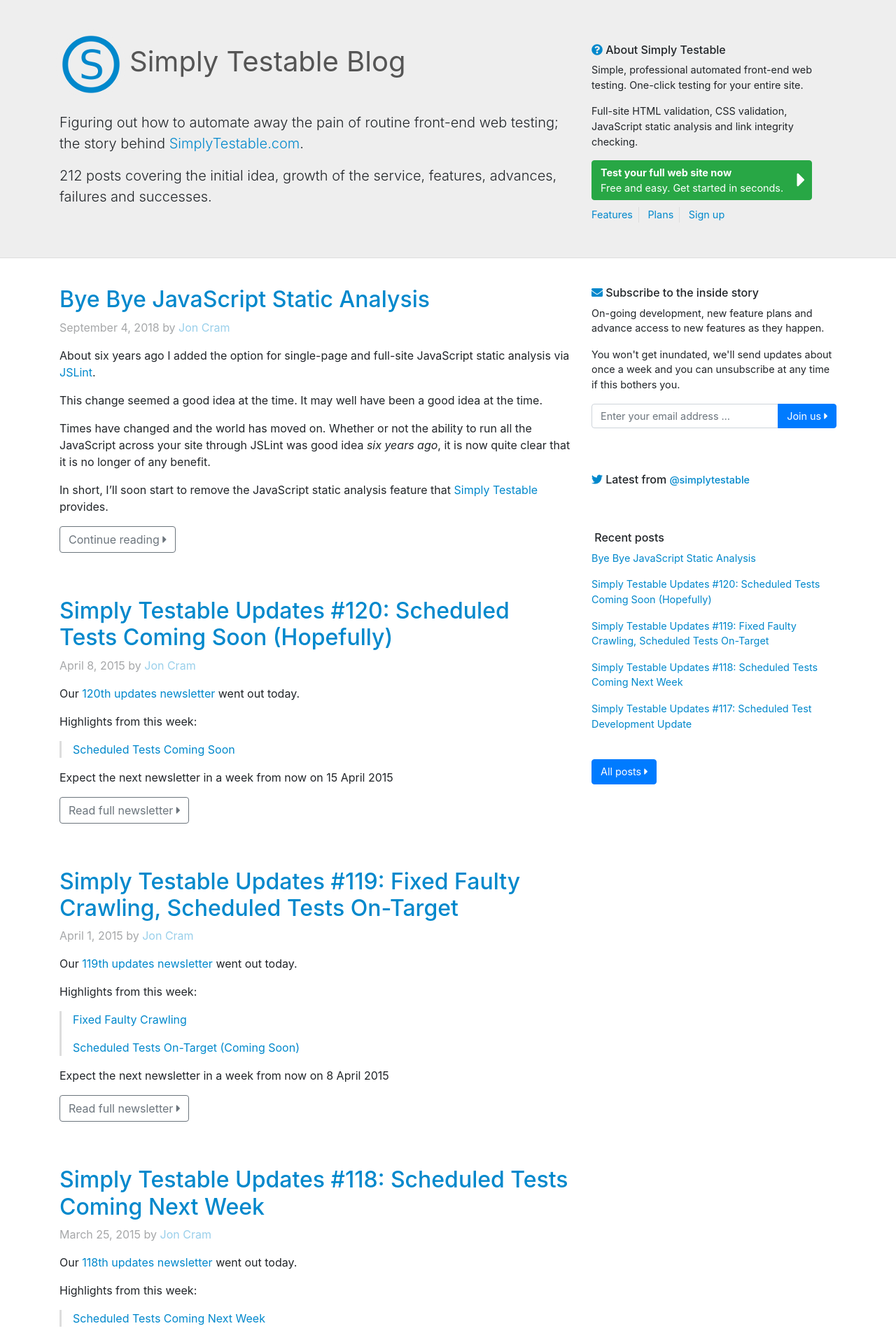
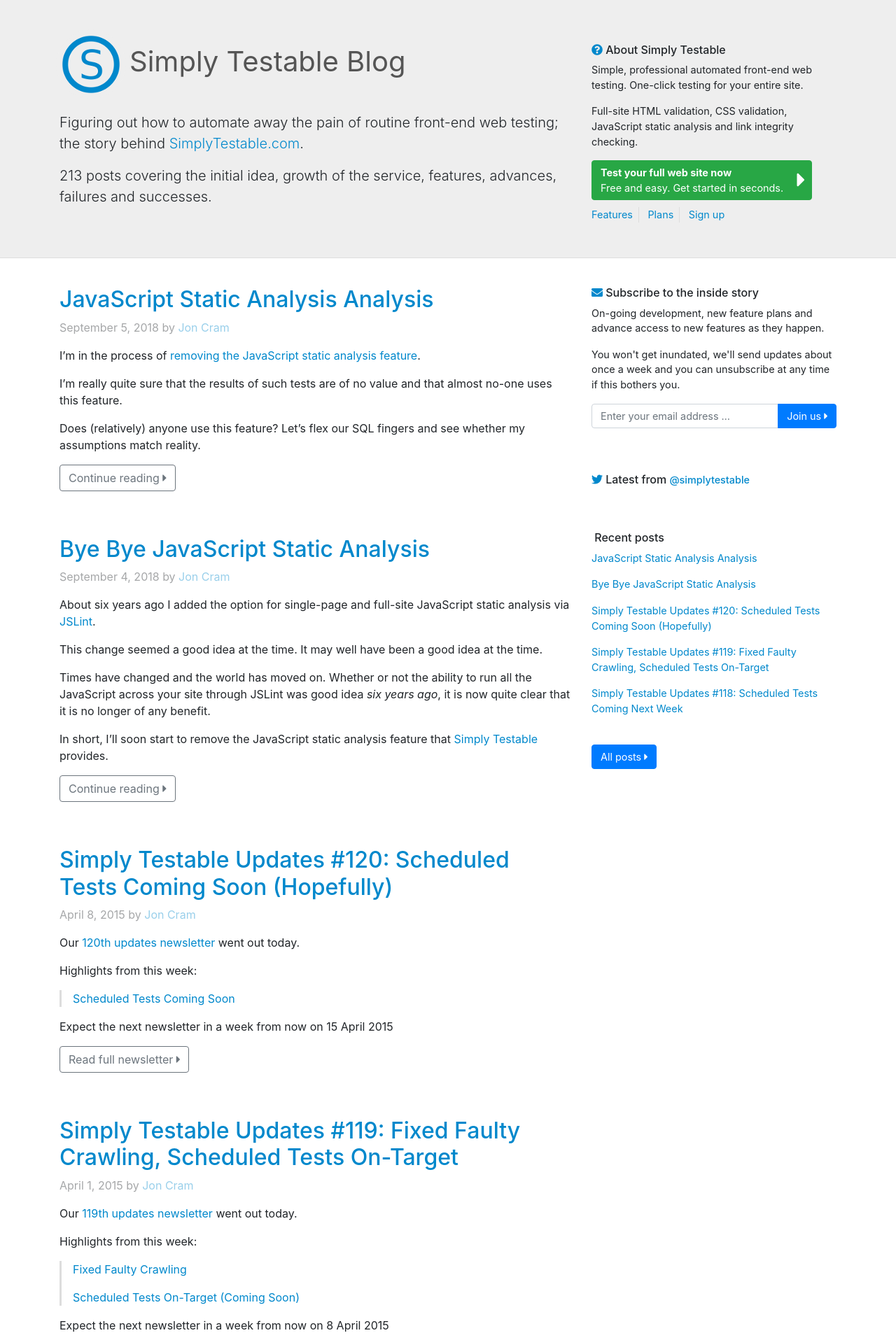
Before and after one commit to webignition/blog.simplytestable.com, a Jekyll site: the page built from index.html, in a window 1280 px wide. Shown: the top 1915 px of the page at 70% size. Built offline with Jekyll 4.4.1, drawn with Linux system fonts in a browser that asks for light colours; nearby versions of some CDN libraries; comment, search, counter and statistics services are not loaded; part of the change alters nothing that is shown; some of the changed text lies outside the part shown.

Commit message:
Create 'JavaScript Static Analysis Analysis' post (#19)

```diff
--- /dev/null
+++ b/_posts/2018/2018-09-05-javascript-static-analysis-analysis.md
@@ -0,0 +1,427 @@
+---
+title: "JavaScript Static Analysis Analysis"
+author: joncram
+excerpt_separator: <!--more-->
+---
+I'm in the process of [removing the JavaScript static analysis feature](/bye-bye-javascript-static-analysis/).
+
+I'm really quite sure that the results of such tests are of no value and that almost no-one uses this feature.
+
+Does (relatively) anyone use this feature? Let's flex our SQL fingers and see whether my assumptions match reality.
+
+<!--more-->
+
+### In Short
+From looking at how the different test types (HTML validation, CSS validation, JavaScript static analysis and link
+integrity) are used, it looks like JavaScript static analysis is used only because it can be and not because it
+needs to be.
+
+In all cases where a specific URL is tested more than once, just 2.3% of re-tests are for JavaScript static analysis.
+This says that people may try the feature once but, generally, never again.
+
+Does anyone use this feature? No.
+
+### Tests, Tasks and the Difference Between Them
+
+A full-site test covering X aspects for a website with Y URLs will result in X * Y tests being carried out. See how
+the word 'test' occurs twice in that last sentence?
+
+In both cases, the word 'test' has a specific meaning. Time to get a little more specific.
+
+A full-site _test_ covering X aspects for a website with Y URLs will result in X * Y _tasks_ being performed. That's
+better.
+
+A test covers the whole operation of examining some aspects of a website. A task is the actual examination of a specific
+aspect for a specific URL.
+
+You need to be aware of this to correctly understand what comes next.
+
+### How Many Tests Have Been Run?
+
+If I want to examine how many tests of a certain type have been run compared to either all tests or to tests
+of different types, I need to know how many tests have been run.
+
+We're looking at how many times someone chose to run a test of a website. Tests, not tasks, just to be clear.
+
+There have been 72,751 tests run so far. That includes tests run under our free demo account in addition to tests
+run by all of you who have created accounts. The free demo account does not offer JavaScript static analysis so let's
+exclude those.
+
+There have been 9,051 non-demo tests run so far. Of those, 2,426 have been run by me under my own accounts. Best to exclude those since I'm far from a
+representative user.
+
+There have been 6,625 non-demo tests run so far by everyone with an account who is not me. This feels about right as
+not everyone who finds us decides to create an account.
+
+Good, what can we look at next?
+
+### How Many Tasks Have Been Performed?
+
+The 6,625 non-demo tests run so far (by everyone with an account who is not me) cover 1,003,216 tasks.
+
+What test types do these cover?
+
+<table class="table stats table-striped">
+    <tr>
+        <th>Test type</th>
+        <th class="table-data-numeric">Number of tasks</th>
+        <th class="table-data-numeric">Percentage of tasks of this type</th>
+    </tr>
+    <tr>
+        <td>HTML Validation</td>
+        <td class="table-data-numeric">213,598</td>
+        <td class="table-data-numeric">21%</td>
+    </tr>
+    <tr>
+        <td>CSS Validation</td>
+        <td class="table-data-numeric">182,147</td>
+        <td class="table-data-numeric">18%</td>
+    </tr>
+    <tr>
+        <td>JS Static Analysis</td>
+        <td class="table-data-numeric">79,193</td>
+        <td class="table-data-numeric">8%</td>
+    </tr>
+    <tr>
+        <td>Link Integrity</td>
+        <td class="table-data-numeric">528,278</td>
+        <td class="table-data-numeric">53%</td>
+    </tr>
+</table>
+
+Whilst JavaScript Static Analysis lags behind at only 8% of all tasks carried out, we're still looking at nearly 80,000
+of such tasks being performed. It's not clear yet if this seemingly-low number is relevant.
+
+Perhaps many people choose to run JavaScript static analysis on its own against very small sites and other people
+choose to run the other test types on their own against very large sites?
+
+We need to dig a little deeper.
+
+### How Many Tasks Are Run Again?
+
+We have so far seen the number of tasks performed for each test type. JavaScript static analysis looks to be
+underused, link integrity seems highly used and both HTML and CSS validation are somewhat equal somewhere in the middle.
+
+What interests me is how often different types of test are run *again*.
+
+You might run a specific type of test against a website once and then decide that that sort of testing is not for you.
+Or you might like what the test results tell you and, possibly after making changes to the website that was tested, you
+might run the same types of test again.
+
+Repeat usage might suggest greater interest. Let's see.
+
+- 1,003,216 tasks have been carried out
+- 373,284 unique URLs have been tested
+- 629,932 unique URLs have been tested more than once
+
+<table class="table stats table-striped">
+    <tr>
+        <th>Test type</th>
+        <th class="table-data-numeric">Number of tasks</th>
+        <th class="table-data-numeric">Unique URL count</th>
+        <th class="table-data-numeric">Re-test count</th>
+        <th class="table-data-numeric">Percentage of re-test tasks of this type</th>
+    </tr>
+    <tr>
+        <td>HTML Validation</td>
+        <td class="table-data-numeric">213,598</td>
+        <td class="table-data-numeric">121,050</td>
+        <td class="table-data-numeric">92,548</td>
+        <td class="table-data-numeric">15%</td>
+    </tr>
+    <tr>
+        <td>CSS Validation</td>
+        <td class="table-data-numeric">182,147</td>
+        <td class="table-data-numeric">110,304</td>
+        <td class="table-data-numeric">71,843</td>
+        <td class="table-data-numeric">11%</td>
+    </tr>
+    <tr>
+        <td>JS Static Analysis</td>
+        <td class="table-data-numeric">79,193</td>
+        <td class="table-data-numeric">64,869</td>
+        <td class="table-data-numeric">14,324</td>
+        <td class="table-data-numeric">2.3%</td>
+    </tr>
+    <tr>
+        <td>Link Integrity</td>
+        <td class="table-data-numeric">528,278</td>
+        <td class="table-data-numeric">77,061</td>
+        <td class="table-data-numeric">451,217</td>
+        <td class="table-data-numeric">72%</td>
+    </tr>
+</table>
+
+
+### How Many Tests Are Run That Test _X_?
+
+A test might cover multiple test types (and we'll see a bit later that this is most often the case). For now, let's
+see how many tests cover at least one specific test type.
+
+<table class="table stats table-striped">
+    <tr>
+        <th>Test type</th>
+        <th class="table-data-numeric">Number of tests</th>
+        <th class="table-data-numeric">Percentage of tests covering this type</th>
+    </tr>
+    <tr>
+        <td>HTML Validation</td>
+        <td class="table-data-numeric">4,755</td>
+        <td class="table-data-numeric">72%</td>
+    </tr>
+    <tr>
+        <td>CSS Validation</td>
+        <td class="table-data-numeric">3,569</td>
+        <td class="table-data-numeric">54%</td>
+    </tr>
+    <tr>
+        <td>JS Static Analysis</td>
+        <td class="table-data-numeric">1,525</td>
+        <td class="table-data-numeric">23%</td>
+    </tr>
+    <tr>
+        <td>Link Integrity</td>
+        <td class="table-data-numeric">2,189</td>
+        <td class="table-data-numeric">33%</td>
+    </tr>
+</table>
+
+We can already see that JavaScript static analysis is the least popular type of test, however nearly a quarter
+of all tests choose this feature.
+
+We need to dig deeper and look at the situations in which JavaScript Static Analysis is chosen.
+
+### How Many Tests Are Run That Test Only _X_ (And _Y_ and _Z_)?
+
+Most people carry out more than one type of test at a time. Why run a HTML validation test and then
+separately a CSS validation test when you can carry out both at once?
+
+There are 14 unique ways to select between the four test types. Here's how many times the different permutations have
+been chosen. Those with a percentage usage of less than one have been de-emphasised.
+
+<table class="table stats table-striped">
+    <tr>
+        <th>Test types</th>
+        <th class="table-data-numeric">Number of tests</th>
+        <th class="table-data-numeric">Percentage of tests covering this type</th>
+    </tr>
+    <tr>
+        <td>HTML Validation only</td>
+        <td class="table-data-numeric">431</td>
+        <td class="table-data-numeric">6.5%</td>
+    </tr>
+    <tr class="de-emphasise">
+        <td>CSS Validation only</td>
+        <td class="table-data-numeric">51</td>
+        <td class="table-data-numeric">0.77%</td>
+    </tr>
+    <tr class="de-emphasise">
+        <td>JS Static Analysis only</td>
+        <td class="table-data-numeric">11</td>
+        <td class="table-data-numeric">0.16%</td>
+    </tr>
+    <tr>
+        <td>Link Integrity only</td>
+        <td class="table-data-numeric">198</td>
+        <td class="table-data-numeric">3%</td>
+    </tr>
+    <tr>
+        <td>HTML Validation and CSS Validation only</td>
+        <td class="table-data-numeric">1,880</td>
+        <td class="table-data-numeric">28%</td>
+    </tr>
+    <tr class="de-emphasise">
+        <td>HTML Validation and JS Static Analysis only</td>
+        <td class="table-data-numeric">4</td>
+        <td class="table-data-numeric">0.06%</td>
+    </tr>
+    <tr>
+        <td>HTML Validation and Link Integrity only</td>
+        <td class="table-data-numeric">794</td>
+        <td class="table-data-numeric">12%</td>
+    </tr>
+    <tr class="de-emphasise">
+        <td>CSS Validation and JS Static Analysis only</td>
+        <td class="table-data-numeric">3</td>
+        <td class="table-data-numeric">0.05%</td>
+    </tr>
+    <tr class="de-emphasise">
+        <td>CSS Validation and Link Integrity only</td>
+        <td class="table-data-numeric">4</td>
+        <td class="table-data-numeric">0.06%</td>
+    </tr>
+    <tr class="de-emphasise">
+        <td>JS Static Analysis and Link Integrity only</td>
+        <td class="table-data-numeric">0</td>
+        <td class="table-data-numeric">0%</td>
+    </tr>
+    <tr>
+        <td>HTML Validation, CSS Validation and JS Static Analysis only</td>
+        <td class="table-data-numeric">461</td>
+        <td class="table-data-numeric">7%</td>
+    </tr>
+    <tr>
+        <td>HTML Validation, CSS Validation and Link Integrity only</td>
+        <td class="table-data-numeric">147</td>
+        <td class="table-data-numeric">2.2%</td>
+    </tr>
+    <tr class="de-emphasise">
+        <td>CSS Validation, JS Static Analysis and Link Integrity only</td>
+        <td class="table-data-numeric">0</td>
+        <td class="table-data-numeric">0%</td>
+    </tr>
+    <tr>
+        <td>HTML Validation, CSS Validation, JS Static Analysis and Link Integrity</td>
+        <td class="table-data-numeric">1,023</td>
+        <td class="table-data-numeric">15%</td>
+    </tr>
+</table>
+
+That's a lot to look at. Let's exclude the de-emphasised rows and order them by percentage usage.
+
+<table class="table stats table-striped">
+    <tr>
+        <th>Test types</th>
+        <th class="table-data-numeric">Number of tests</th>
+        <th class="table-data-numeric">Percentage of tests covering this type</th>
+    </tr>
+    <tr>
+        <td>HTML Validation and CSS Validation only</td>
+        <td class="table-data-numeric">1,880</td>
+        <td class="table-data-numeric">28%</td>
+    </tr>
+    <tr>
+        <td>HTML Validation, CSS Validation, JS Static Analysis and Link Integrity</td>
+        <td class="table-data-numeric">1,023</td>
+        <td class="table-data-numeric">15%</td>
+    </tr>
+    <tr>
+        <td>HTML Validation and Link Integrity only</td>
+        <td class="table-data-numeric">794</td>
+        <td class="table-data-numeric">12%</td>
+    </tr>
+    <tr>
+        <td>HTML Validation, CSS Validation and JS Static Analysis only</td>
+        <td class="table-data-numeric">461</td>
+        <td class="table-data-numeric">7%</td>
+    </tr>
+    <tr>
+        <td>HTML Validation only</td>
+        <td class="table-data-numeric">431</td>
+        <td class="table-data-numeric">6.5%</td>
+    </tr>
+    <tr>
+        <td>Link Integrity only</td>
+        <td class="table-data-numeric">198</td>
+        <td class="table-data-numeric">3%</td>
+    </tr>
+    <tr>
+        <td>HTML Validation, CSS Validation and Link Integrity only</td>
+        <td class="table-data-numeric">147</td>
+        <td class="table-data-numeric">2.2%</td>
+    </tr>
+</table>
+
+We can see that 15% of all tests are run with all test types (HTML validation, CSS validation, JavaScript static
+analysis and link integrity) and 7% of all tests are the same minus the link integrity checks.
+
+That adds up to there being 22% of tests that feature JavaScript static analysis. Those with keen eyes
+will see that this doesn't equal the 23% previously stated. I'm dealing with rounded numbers here, it's close enough.
+
+### Analysis
+
+I'm going to admit that I have a bias. I think that running JavaScript static analysis tests against production
+code is of no benefit.
+
+But what I'm really interested in is where the usage of the JavaScript static analysis feature fits in. What does all
+of the above data say?
+
+#### How Many Tasks Are Run Again?
+
+We can learn quite a bit. More tasks have been run than URLs have been tested. Some URLs are tested more than once.
+
+For all tasks that are a re-test, only 2.3% choose JavaScript static analysis. This suggests a usage pattern of trying
+the JavaScript static analysis feature once but not again.
+
+#### How Many Tasks Have Been Performed?
+
+There's nothing useful to learn from this section.
+
+We can see that 8% of tasks are for JavaScript static analysis. This seems like a low number, but without further
+context this is somewhat meaningless.
+
+#### How Many Tests Are Run That Test Only X (And Y and Z)?
+
+The table rows in _How Many Tests Are Run That Test Only X (And Y and Z)_ that are de-emphasised can
+be excluded from consideration.
+
+The now-excluded rows that feature JavaScript static analysis cover just 18 tests, 0.27% of the total. These rows
+are de-emphasised for a reason: relatively speaking, no-one runs those test configurations.
+
+Side statistic: one of these now-excluded JavaScript static analysis test configurations is used roughly once every
+3&#189; months.
+
+Looking only at the remaining table data, the JavaScript static analysis option is present in only two cases:
+
+- at the same time as HTML validation, CSS validation and link integrity
+- at the same time as HTML validation and CSS validation only
+
+What this looks like to me is that JavaScript static analysis is selected at the same time as everything else. This
+seems to suggest that it is selected because it can be and not because it needs to be.
+
+Does this apply to anything else? Let's see.
+
+<table class="table stats table-striped">
+    <tr>
+        <td class="table-data-align-right">Selected ... </td>
+        <th class="table-data-align-right">with everything?</th>
+        <th class="table-data-align-right">on its own?</th>
+        <th class="table-data-align-right">with only one other test type?</th>
+    </tr>
+    <tr>
+        <th>HTML Validation</th>
+        <td class="table-data-boolean-mark table-data-true-mark table-data-align-right">yes</td>
+        <td class="table-data-boolean-mark table-data-true-mark table-data-align-right">yes</td>
+        <td class="table-data-boolean-mark table-data-true-mark table-data-align-right">yes</td>
+    </tr>
+    <tr>
+        <th>CSS Validation</th>
+        <td class="table-data-boolean-mark table-data-true-mark table-data-align-right">yes</td>
+        <td class="table-data-boolean-mark table-data-false-mark table-data-align-right">no</td>
+        <td class="table-data-boolean-mark table-data-true-mark table-data-align-right">yes</td>
+    </tr>
+    <tr>
+        <th>JS Static Analysis</th>
+        <td class="table-data-boolean-mark table-data-true-mark table-data-align-right">yes</td>
+        <td class="table-data-boolean-mark table-data-false-mark table-data-align-right">no</td>
+        <td class="table-data-boolean-mark table-data-false-mark table-data-align-right">no</td>
+    </tr>
+    <tr>
+        <th>Link Integrity</th>
+        <td class="table-data-boolean-mark table-data-true-mark table-data-align-right">yes</td>
+        <td class="table-data-boolean-mark table-data-true-mark table-data-align-right">yes</td>
+        <td class="table-data-boolean-mark table-data-true-mark table-data-align-right">yes</td>
+    </tr>
+</table>
+
+All other test types are either selected on their own or with only one other test type. It is only
+JavaScript static analysis that is only selected with everything.
+
+### Conclusion
+
+To answer the question I posed at the very start: Does anyone use JavaScript static analysis?
+
+The JavaScript static analysis feature is (relatively) never selected on its own and is only otherwise
+selected in addition to all other test types.
+
+In cases where it is selected, it is very rarely selected again.
+
+By "all other test types" I mean in conjunction with HTML validation and CSS validation or in conjunction
+with HTML validation, CSS validation and link integrity. I consider link integrity tests to be a slightly special
+case and I would class them as an addition to everything.
+
+Is JavaScript static analysis as a feature used? It is a feature that is chosen when someone opts to choose
+everything. It is not an option that is specifically chosen to be used, which leads me to assume that it is
+selected because it can be and not because it needs to be.
+
+So, no, no-one is using the JavaScript static analysis feature for anything useful.
--- a/_sass/_default.scss
+++ b/_sass/_default.scss
@@ -3,3 +3,7 @@
 a {
   color: $color-brand;
 }
+
+.de-emphasise {
+  opacity: 0.4;
+}
--- a/_sass/_post.scss
+++ b/_sass/_post.scss
@@ -7,10 +7,44 @@
 
   h4 {
     margin-top: 32px;
+    font-size: 1.25rem;
   }
 
   li {
     margin-bottom: 8px;
+  }
+
+  .table-data {
+    &-numeric {
+      text-align: right;
+    }
+
+    &-align-right {
+      text-align: right;
+    }
+
+    &-boolean-mark {
+      &::before {
+        display: inline-block;
+        width: 1rem;
+        margin-right: 0.25rem;
+      }
+    }
+
+    &-true-mark {
+      &::before {
+        content: '✔';
+        color: #1c6a1c;
+      }
+    }
+
+    &-false-mark {
+      &::before {
+        content: '❌';
+        //color: #df000f;
+        color: #e63703;
+      }
+    }
   }
 
   &.post-listed {
```
